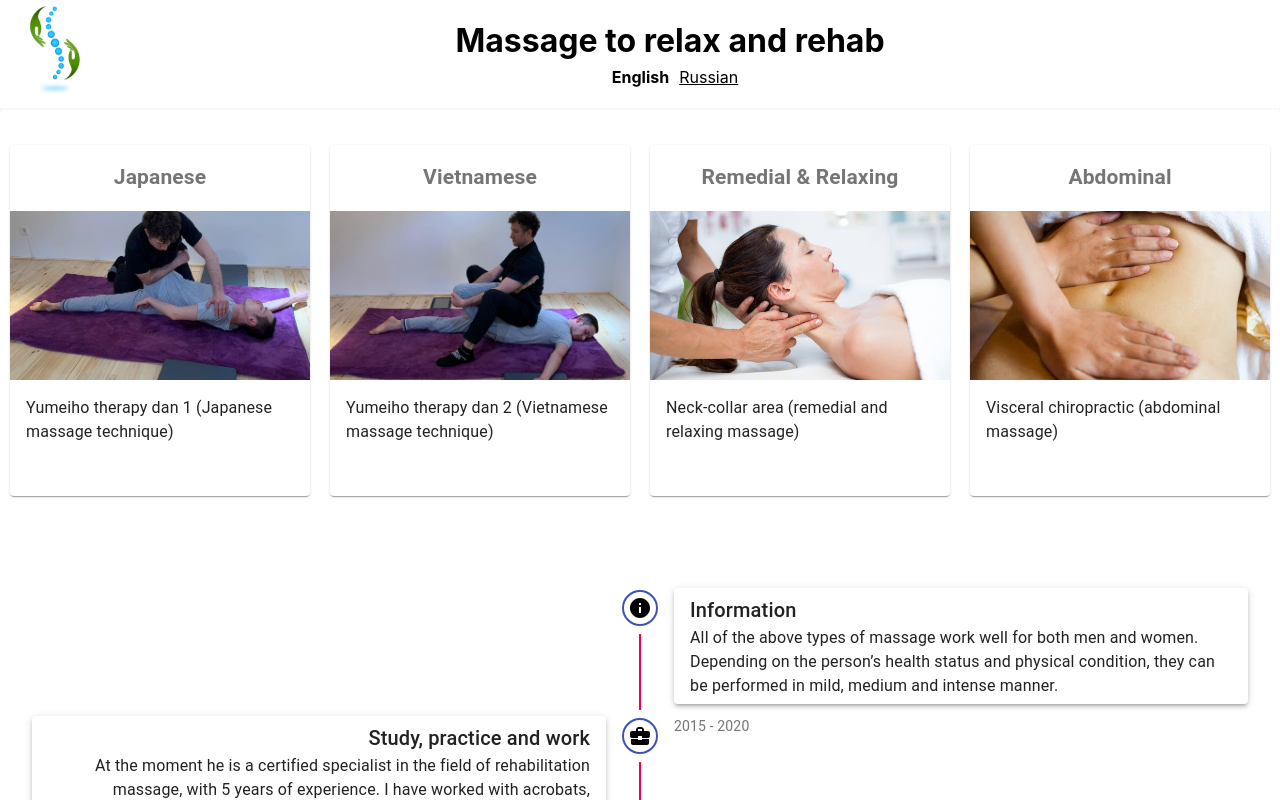
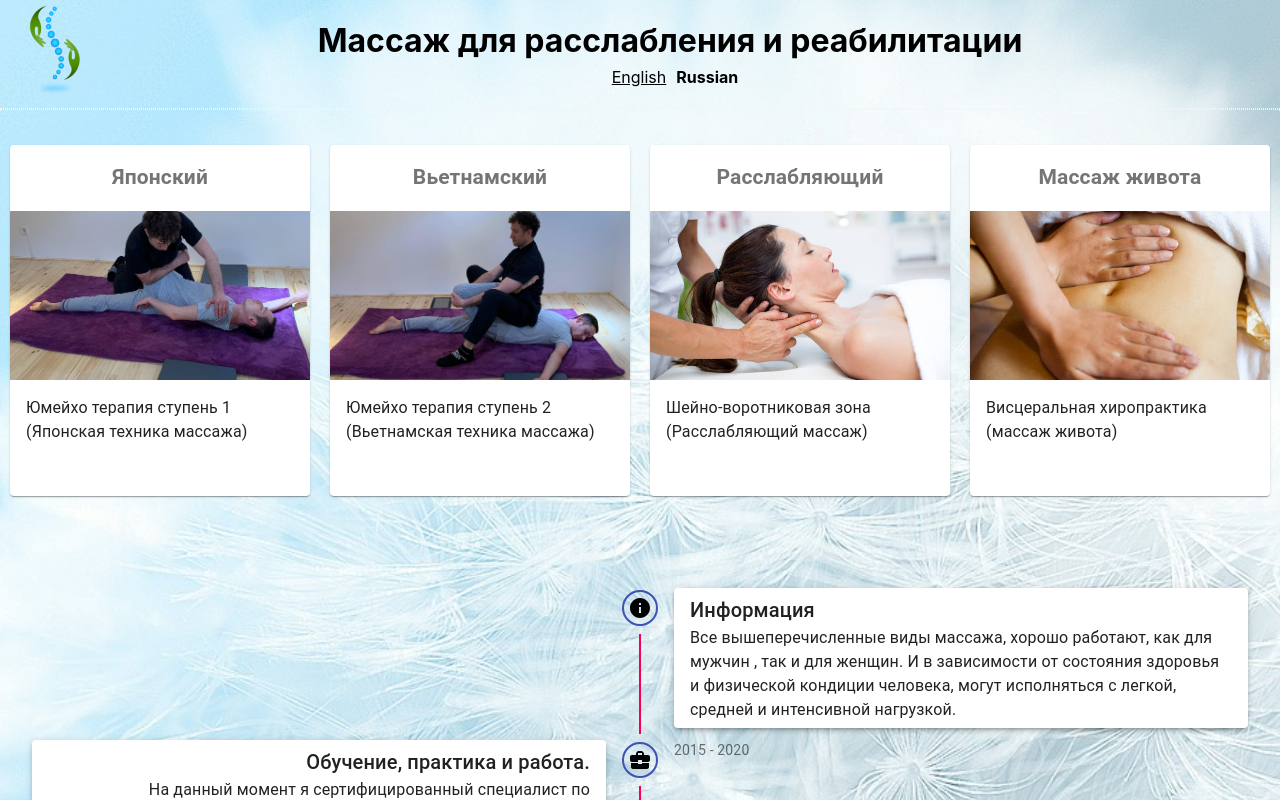
Before and after one commit to Ivansultan/rr, a React (Create React App) app: page / in a window 1280 px wide. Shown: the top 800 px of the page. Built offline with nearby package versions, Linux system fonts and the light colour scheme; the HTML template or start-up script is replaced by a standard one.

Commit message:
Background

```diff
--- a/src/App.tsx
+++ b/src/App.tsx
@@ -42,7 +42,7 @@ const languages: Language[] = [
 ];
 
 export default function App() {
-  const [state, dispatch] = useReducer(reducer, { locale: "en" });
+  const [state, dispatch] = useReducer(reducer, { locale: "ru" });
 
   const classes = useStyles();
 
--- a/src/index.css
+++ b/src/index.css
@@ -1,4 +1,6 @@
 body {
+  background: url('../src/images/background2.jpg');
+  background-size: cover;
   margin: 0;
   font-family: -apple-system, BlinkMacSystemFont, 'Segoe UI', 'Roboto', 'Oxygen',
     'Ubuntu', 'Cantarell', 'Fira Sans', 'Droid Sans', 'Helvetica Neue',
```
Also changed, not shown: src/images/background.jpg (added), src/images/background2.jpg (added).
